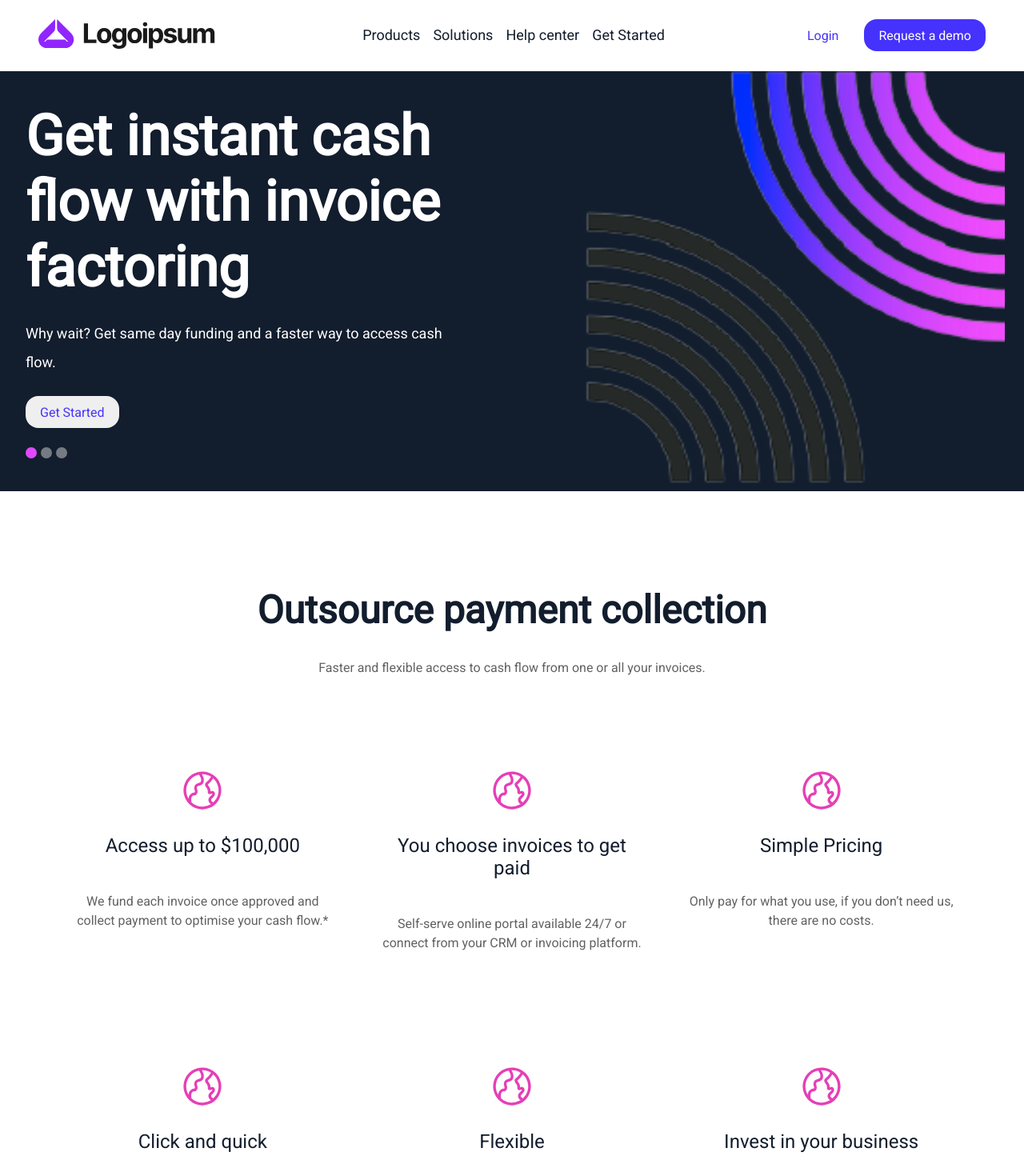
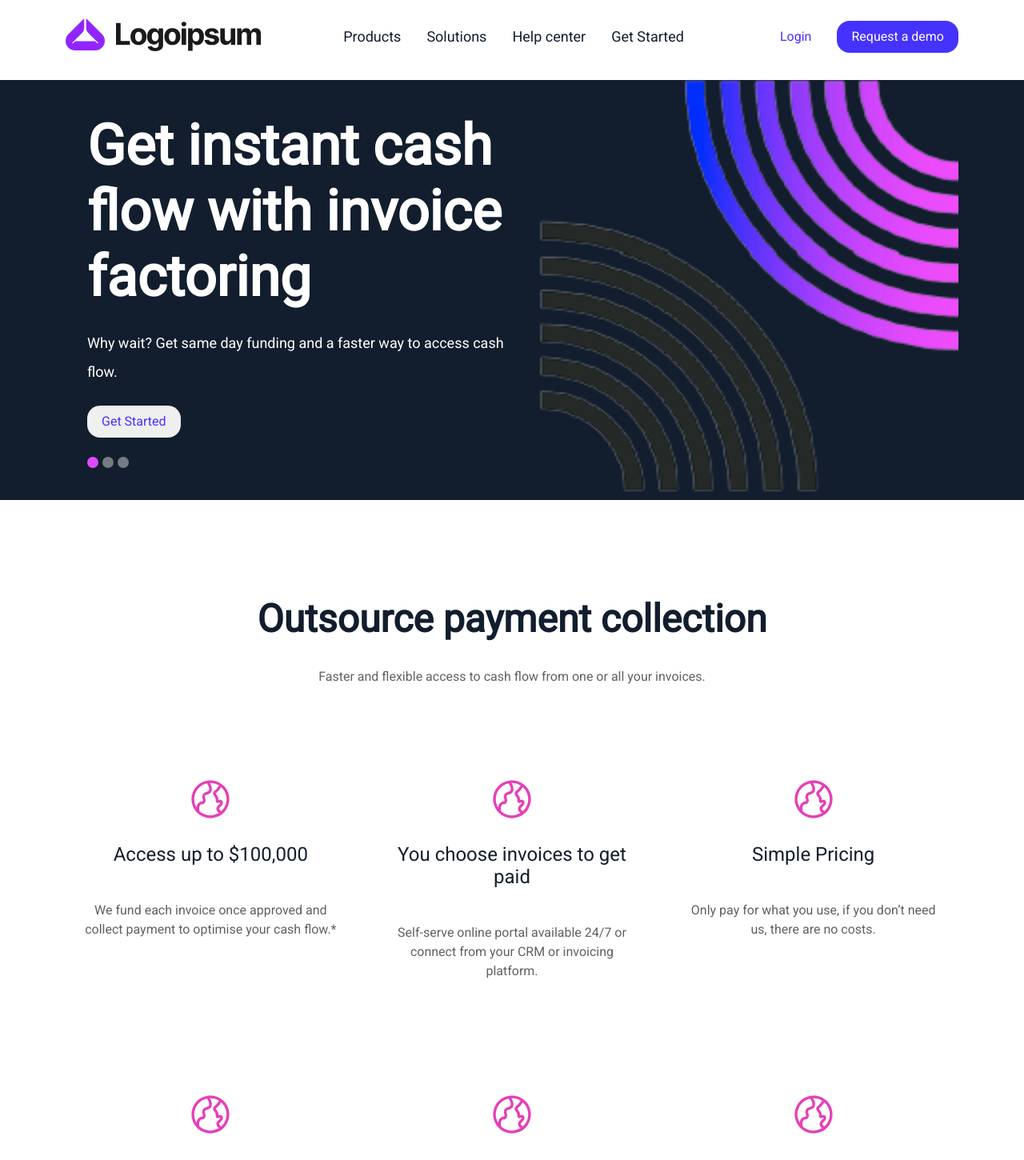
Before and after one commit to Sooneeta/frontend-development-challenge, a React (Vite) app: page / in a window 1280 px wide. Shown: the top 1450 px of the page at 80% size. Built offline with nearby package versions, Linux system fonts and the light colour scheme.

Commit message:
fix: ui fixes

```diff
--- a/src/index.css
+++ b/src/index.css
@@ -5,5 +5,6 @@ body {
   width: 100%;
   font-family: "Roboto";
   margin: 0;
+  padding: 0;
   box-sizing: border-box;
 }
--- a/src/styles/base/mixins.scss
+++ b/src/styles/base/mixins.scss
@@ -5,8 +5,7 @@ $breakpoints: (
     xs: 480px,
     sm: 768px,
     md: 1024px,
-    lg: 1280px,
-    xl: 1335px
+    lg: 1280px
 );
 
 @mixin respond-to($breakpoint) {
--- a/src/styles/components/contactform.scss
+++ b/src/styles/components/contactform.scss
@@ -51,19 +51,21 @@
             @include button(white, $primary-color, 0.84375em 4.5em);
         }
     }
+}
 
-    @include respond-to(xs) {
-        padding: 5em 0.5em;
+@include respond-to(xs) {
+    .contact-form-container {
+        padding: 5em 1.5em;
 
         .heading-section {
             h1 {
-                font-size: 3rem;
+                font-size: 2.5rem;
             }
         }
 
         form {
-            padding: 2em;
-            width: 100%;
+            padding: 3.75em 1em;
+            width: 80vw;
         }
     }
 }
--- a/src/styles/components/herosection.scss
+++ b/src/styles/components/herosection.scss
@@ -1,22 +1,10 @@
 @use "../base/mixins" as *;
 @use "../base/variables" as *;
-
-@mixin horizontal-layout {
-    display: flex;
-    align-items: center;
-}
-
-@mixin vertical-layout {
-    display: flex;
-    flex-direction: column;
-}
 
 .hero-section-wrapper {
     @include flex(row, center, space-between, null);
     background-color: $dark-blue-gray-color;
     padding: 0 5.125em 0 6.8125em;
-
-
 
     div {
         width: 41.5972vw;
@@ -43,8 +31,7 @@
 
         .circle-container {
             width: fit-content;
-            @include horizontal-layout;
-            gap: 5px;
+            @include flex(row, center, null, 5px);
 
             .circle {
                 width: 0.875em;
@@ -60,18 +47,44 @@
         }
     }
 
-
     figure {
         margin: 0;
     }
+}
 
-    @include respond-to(lg) {
-        padding: 0 1.5em 0 2em;
+@include respond-to(xs) {
+    .hero-section-wrapper {
+        padding: 0 1.5em 0 1em;
+        position: relative;
+        z-index: 1;
+
+        div {
+            padding: 2.8em 2.8em 2.8em 0em;
+            z-index: 1;
+            width: 100%;
+            @include flex(column, null, null, 1em);
+            h1 {
+                font-size: 2.5rem;
+            }
+
+            .circle-container {
+                .circle {
+                    padding: 0;
+                }
+            }
+        }
 
         figure {
+            position: absolute;
+            top: 0;
+            left: 0;
+            width: 100%;
+            height: 100%;
+            margin: 0;
+            z-index: 0;
             img {
                 width: 100%;
-                height: 80%;
+                height: 100%;
             }
         }
     }
--- a/src/styles/components/homepage.scss
+++ b/src/styles/components/homepage.scss
@@ -52,28 +52,17 @@
             }
         }
     }
+}
 
-    @include respond-to(xl) {
-        padding: 7.5em 4em 3.75em 4em;
-    }
+@include respond-to(xs) {
+    .outsource-payment {
+        padding: 7.5em 2em 3.75em 2em;
 
-    @include respond-to(lg) {
-        .payment-collection-container {
-            column-gap: 0.5em;
+        .heading {
+            h2 {
+                font-size: 2rem;
+            }
         }
-    }
-
-    @include respond-to(sm) {
-        @include flex(column, center, null, 2em);
-        padding: 4em 2em 2em 2em;
-
-        .payment-collection-container {
-            grid-template-columns: repeat(2, 1fr);
-        }
-    }
-
-    @include respond-to(xs) {
-        padding: 4m 2em 1em 2em;
 
         .payment-collection-container {
             grid-template-columns: repeat(1, 1fr);
--- a/src/styles/components/mainlayout.scss
+++ b/src/styles/components/mainlayout.scss
@@ -4,28 +4,6 @@
 header {
     @include flex(row, center, space-between);
     padding: 1.4375em 5.125em 2em 5.125em;
-
-    @include respond-to(lg) {
-        padding: 1.5em;
-    }
-
-    @include respond-to(xl) {
-        padding: 1.5em 3em;
-    }
-
-    @include respond-to(md) {
-        .navlink {
-            display: none;
-        }
-    }
-}
-
-.logo-section {
-    @include respond-to(lg) {
-        img {
-            width: 90%;
-        }
-    }
 }
 
 .navlink {
@@ -36,10 +14,6 @@ header {
         font-size: 1.125rem;
         line-height: $line-height-tight;
         color: $dark-blue-gray-color;
-    }
-
-    @include respond-to(lg) {
-        gap: 1em;
     }
 }
 
@@ -55,10 +29,6 @@ header {
 
     button {
         @include button(white, $primary-color, 0.53125em 1.125em);
-    }
-
-    @include respond-to(md) {
-        display: none;
     }
 }
 
@@ -125,39 +95,6 @@ footer {
                 font-size: 0.75rem;
                 color: $dark-blue-gray-color;
                 opacity: 50%;
-            }
-        }
-    }
-
-    @include respond-to(xl) {
-        padding: 0 6em;
-    }
-
-    @include respond-to(lg) {
-        padding: 0 5em;
-    }
-
-    @include respond-to(md) {
-        padding: 0 3.5em;
-    }
-
-    @include respond-to(sm) {
-        padding: 0 2.5em;
-    }
-
-    @include respond-to(xs) {
-        padding: 0 1.5em;
-
-        .top-section {
-            padding: 50px 0 10px 0;
-            @include flex(column, null, null, 1.5em);
-
-            .about-us {
-                @include flex(row, center, space-between, null);
-
-                p {
-                    width: 70%;
-                }
             }
         }
     }
@@ -260,3 +197,36 @@ footer {
         }
     }
 }
+
+@include respond-to(md) {
+    .navlink {
+        display: none;
+    }
+
+    .login-section {
+        display: none;
+    }
+}
+
+@include respond-to(xs) {
+    header {
+        padding: 1.4375em 1em 2em 1em;
+    }
+
+    footer {
+        padding: 0 1em;
+
+        .top-section {
+            padding: 50px 0 10px 0;
+            @include flex(column, center, null, 2em);
+
+            .about-us {
+                @include flex(row, center, space-between, null);
+
+                p {
+                    width: 70vw;
+                }
+            }
+        }
+    }
+}
--- a/src/styles/components/taskmanager.scss
+++ b/src/styles/components/taskmanager.scss
@@ -9,10 +9,8 @@
         @include flex(column, center, center, 1.5em);
         padding: 7.5em 13.9375em;
 
-
         .heading-section {
             @include flex(column, center, null, 1.5em);
-
 
             h1 {
                 margin: 0;
@@ -94,26 +92,27 @@
             .add-btn {
                 align-self: flex-start;
                 @include button(white, $primary-color, 0.625em 4em);
-
             }
         }
     }
+}
 
-    @include respond-to(xs) {
-        padding: 0 1em;
+@include respond-to(xs) {
+    .task-manager-container {
+        padding: 0 1.5em;
 
         .wrapper {
-            padding: 5em 0.5em;
+            padding: 5em 0em;
 
             .heading-section {
                 h1 {
-                    font-size: 3rem;
+                    font-size: 2.5rem;
                 }
             }
 
             .task-section {
-                padding: 2em 1em;
-                width: 90%;
+                padding: 3.75em 1em;
+                width: 80vw;
             }
         }
     }
```
